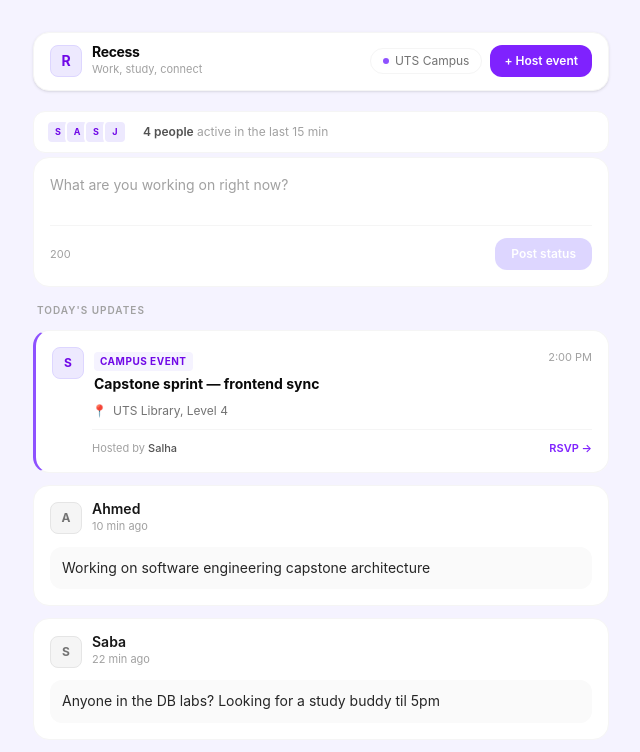
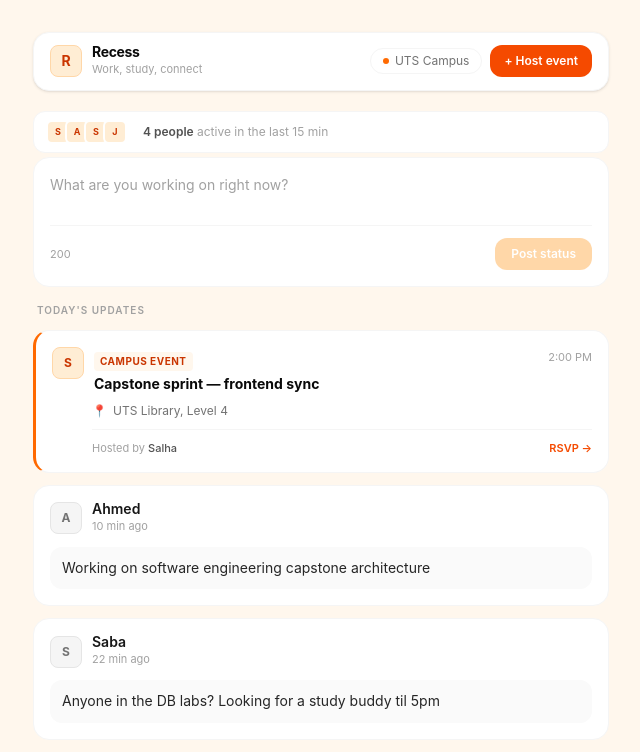
Before and after one commit to sabapogalva/SIS-Group-25, a React (Vite) app: page / in a window 1280 px wide. Shown: the top 752 px of the page, without its empty margins (319-959 px from the left). Built offline with nearby package versions, Linux system fonts and the light colour scheme.

Commit message:
style: update color scheme from violet to orange for UI components

```diff
--- a/src/App.jsx
+++ b/src/App.jsx
@@ -34,7 +34,7 @@ const sampleEvent = {
 
 function Avatar({ name, variant = 'neutral' }) {
   const styles = variant === 'pro'
-    ? 'bg-violet-100 text-violet-700 border-violet-200'
+    ? 'bg-orange-100 text-orange-700 border-orange-200'
     : 'bg-neutral-100 text-neutral-500 border-neutral-200';
   return (
     <div className={`w-8 h-8 rounded-lg flex items-center justify-center font-bold text-xs border shrink-0 ${styles}`}>
@@ -50,7 +50,7 @@ function PresenceStrip() {
         {PRESENCE_USERS.map((user, i) => (
           <div
             key={user}
-            className="w-6 h-6 rounded-md bg-violet-100 flex items-center justify-center text-violet-700 font-bold text-[9px] border-2 border-white"
+            className="w-6 h-6 rounded-md bg-orange-100 flex items-center justify-center text-orange-700 font-bold text-[9px] border-2 border-white"
             style={{ marginRight: i < PRESENCE_USERS.length - 1 ? '-5px' : '0' }}
           >
             {initials(user)}
@@ -66,28 +66,29 @@ function PresenceStrip() {
 
 function EventCard({ item, onOpen }) {
   return (
-    <div className="bg-white border border-neutral-100 border-l-[3px] border-l-violet-500 rounded-2xl p-4 hover:border-neutral-200 hover:border-l-violet-500 transition-colors">
+    <div className="bg-white border border-neutral-100 border-l-[3px] border-l-orange-500 rounded-2xl p-4 hover:border-neutral-200 hover:border-l-orange-500 transition-colors">
       <div className="flex justify-between items-start mb-2.5">
         <div className="flex gap-2.5 items-start">
           <Avatar name={item.author} variant="pro" />
           <div>
-            <span className="inline-flex items-center gap-1 text-[10px] font-bold uppercase tracking-wider text-violet-700 bg-violet-50 rounded px-1.5 py-0.5 mb-1">
-              Campus event
-            </span>
+          <span className="inline-flex items-center gap-1 text-[10px] font-bold uppercase tracking-wider text-orange-700 bg-orange-50 rounded px-1.5 py-0.5 mb-1">
+             Campus event
+
+             </span>
             <h3 className="text-sm font-bold text-neutral-950 leading-tight">{item.title}</h3>
           </div>
         </div>
         <span className="text-[11px] text-neutral-400 whitespace-nowrap pt-0.5 ml-2">{item.time}</span>
       </div>
       <p className="text-xs text-neutral-500 flex items-center gap-1.5 ml-10 mb-2.5">
-        <span className="text-violet-500">📍</span>
+        <span className="text-orange-500">📍</span>
         {item.location}
       </p>
       <div className="flex justify-between items-center ml-10 pt-2.5 border-t border-neutral-100">
         <span className="text-[11px] text-neutral-400">
           Hosted by <span className="font-medium text-neutral-600">{item.author}</span>
         </span>
-        <button onClick={onOpen} className="text-[11px] font-semibold text-violet-600 hover:text-violet-800 transition-colors">
+        <button onClick={onOpen} className="text-[11px] font-semibold text-orange-600 hover:text-orange-800 transition-colors">
           RSVP →
         </button>
       </div>
@@ -143,7 +144,7 @@ function StatusInput({ onPost }) {
         <button
           type="submit"
           disabled={!text.trim()}
-          className="bg-violet-600 hover:bg-violet-700 disabled:bg-violet-200 disabled:cursor-not-allowed text-white text-xs font-semibold px-4 py-2 rounded-xl transition-colors"
+          className="bg-orange-600 hover:bg-orange-700 disabled:bg-orange-200 disabled:cursor-not-allowed text-white text-xs font-semibold px-4 py-2 rounded-xl transition-colors"
         >
           Post status
         </button>
@@ -163,10 +164,10 @@ function EventForm({ onSubmit, onCancel }) {
     onSubmit({ title: title.trim(), location: location.trim(), time: time.trim() || 'TBD' });
   };
 
-  const inputClass = "w-full px-3 py-2 text-sm border border-neutral-200 rounded-lg bg-neutral-50 text-neutral-900 placeholder-neutral-400 focus:outline-none focus:border-violet-400 focus:ring-2 focus:ring-violet-100 transition-all font-[inherit]";
+  const inputClass = "w-full px-3 py-2 text-sm border border-neutral-200 rounded-lg bg-neutral-50 text-neutral-900 placeholder-neutral-400 focus:outline-none focus:border-orange-400 focus:ring-2 focus:ring-orange-100 transition-all font-[inherit]";
 
   return (
-    <div className="bg-white border border-violet-200 rounded-2xl p-5">
+    <div className="bg-white border border-orange-200 rounded-2xl p-5">
       <h2 className="text-sm font-bold text-neutral-950 mb-0.5">Host a campus event</h2>
       <p className="text-xs text-neutral-400 mb-4">Open it up — anyone nearby can see it and RSVP.</p>
       <div className="space-y-3">
@@ -218,7 +219,7 @@ function EventForm({ onSubmit, onCancel }) {
           type="button"
           onClick={handleSubmit}
           disabled={!title.trim() || !location.trim()}
-          className="flex-[2] bg-violet-600 hover:bg-violet-700 disabled:bg-violet-200 disabled:cursor-not-allowed text-white text-sm font-semibold py-2.5 rounded-xl transition-colors"
+          className="flex-[2] bg-orange-600 hover:bg-orange-700 disabled:bg-orange-200 disabled:cursor-not-allowed text-white text-sm font-semibold py-2.5 rounded-xl transition-colors"
         >
           Publish event
         </button>
@@ -241,8 +242,8 @@ function Header({ page, onBack, showEventForm, onToggle }) {
             </button>
           ) : (
             <>
-              <div className="w-8 h-8 bg-violet-100 rounded-lg flex items-center justify-center border border-violet-200">
-                <span className="text-violet-700 font-bold text-sm">R</span>
+              <div className="w-8 h-8 bg-orange-100 rounded-lg flex items-center justify-center border border-orange-200">
+                <span className="text-orange-700 font-bold text-sm">R</span>
               </div>
               <div>
                 <p className="text-sm font-bold tracking-tight text-neutral-950 leading-none">Recess</p>
@@ -256,15 +257,15 @@ function Header({ page, onBack, showEventForm, onToggle }) {
             <>
               <div className="flex items-center gap-1.5 text-xs text-neutral-500 bg-white border border-neutral-100 rounded-full px-3 py-1">
                 <span className="relative flex h-1.5 w-1.5">
-                  <span className="animate-ping absolute inline-flex h-full w-full rounded-full bg-violet-400 opacity-75" />
-                  <span className="relative inline-flex rounded-full h-1.5 w-1.5 bg-violet-500" />
+                  <span className="animate-ping absolute inline-flex h-full w-full rounded-full bg-orange-400 opacity-75" />
+                  <span className="relative inline-flex rounded-full h-1.5 w-1.5 bg-orange-500" />
                 </span>
                 <span className="sr-only">Live — </span>
                 UTS Campus
               </div>
               <button
                 onClick={onToggle}
-                className="text-xs bg-violet-600 hover:bg-violet-700 text-white font-semibold px-3.5 py-2 rounded-xl transition-colors"
+                className="text-xs bg-orange-600 hover:bg-orange-700 text-white font-semibold px-3.5 py-2 rounded-xl transition-colors"
               >
                 {showEventForm ? '✕ Cancel' : '+ Host event'}
               </button>
@@ -314,7 +315,7 @@ export default function App() {
 
 
   return (
-    <div className="min-h-screen bg-violet-50 p-4 md:p-8 font-sans">
+    <div className="min-h-screen bg-orange-50 p-4 md:p-8 font-sans">
       <div className="max-w-xl mx-auto">
 
     <Header
```
